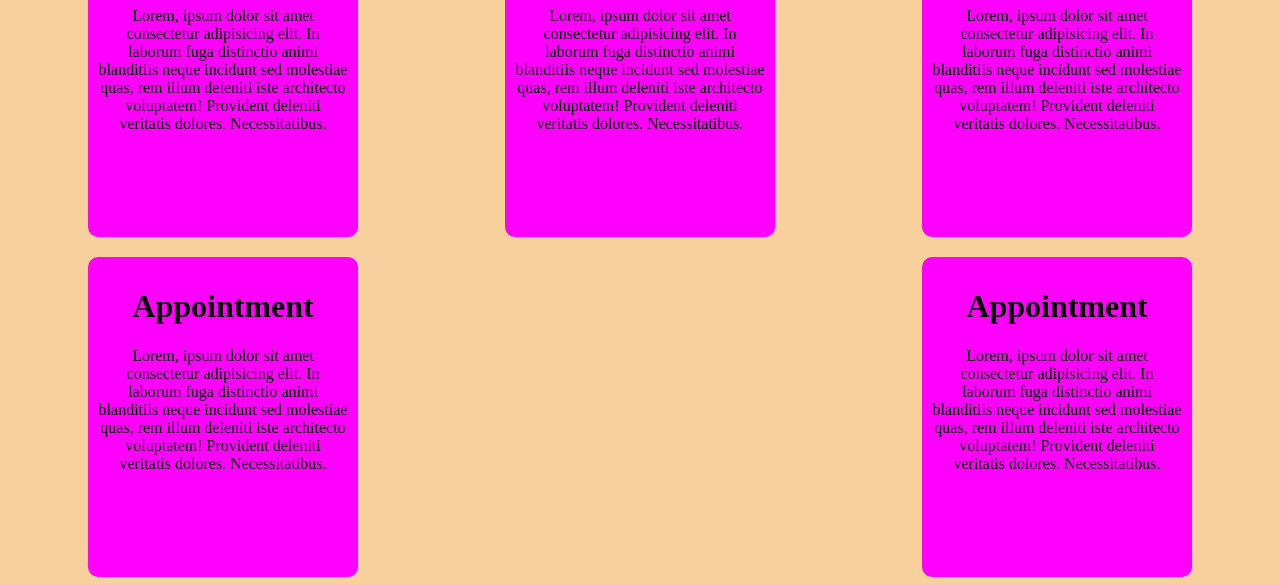
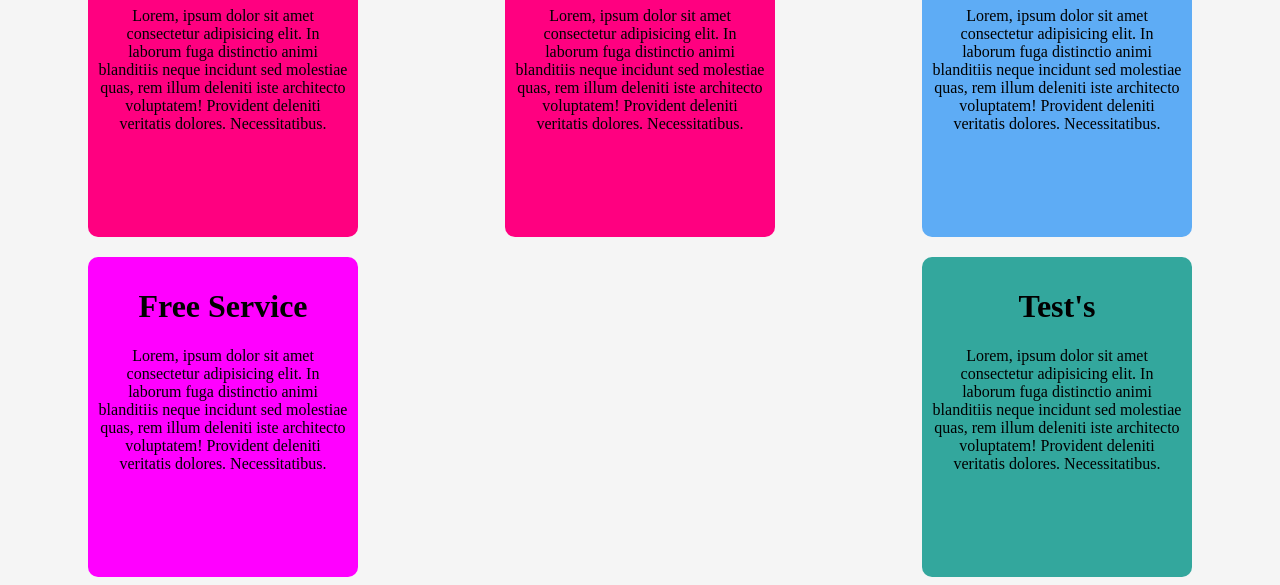
Before and after one commit to TasinLunatic/HTML_project, a plain HTML site: page Html and css/Service.html in a window 1280 px wide. Shown: the part 543-1128 px from the top of the page. Drawn offline with Linux system fonts and the light colour scheme.

Commit message:
color correction

```diff
--- a/Html and css/Service.css
+++ b/Html and css/Service.css
@@ -1,5 +1,5 @@
 body{
-    background-color: rgb(248, 208, 158);
+    background-color: whitesmoke;
 }
 
 
@@ -34,7 +34,43 @@ body{
 .four{
     width: 250px;
     height: 300px;
+    background-color: rgb(255, 0, 128);
+    border-radius: 10px;
+    text-align: center;
+    padding: 10px;
+
+}
+.five{
+    width: 250px;
+    height: 300px;
+    background-color:rgb(255, 0, 128);
+    border-radius: 10px;
+    text-align: center;
+    padding: 10px;
+
+}
+.six{
+    width: 250px;
+    height: 300px;
+    background-color:rgb(94, 172, 245);
+    border-radius: 10px;
+    text-align: center;
+    padding: 10px;
+
+}
+.seven{
+    width: 250px;
+    height: 300px;
     background-color: rgb(255, 0, 255);
+    border-radius: 10px;
+    text-align: center;
+    padding: 10px;
+
+}
+.eight{
+    width: 250px;
+    height: 300px;
+    background-color:  rgb(51, 167, 157);
     border-radius: 10px;
     text-align: center;
     padding: 10px;
--- a/Html and css/Service.html
+++ b/Html and css/Service.html
@@ -5,6 +5,7 @@
     <meta name="viewport" content="width=device-width, initial-scale=1.0">
     <title>Document</title>
     <link rel="stylesheet" href="./Service.css">
+    <link rel="shortcut icon" href="./360_F_153653633_puFS0nYGtMON5Xp2MuRdCrps4QR92DOi.jpg" type="image/x-icon">
 </head>
 <body>
 
@@ -27,23 +28,23 @@
             <p>Lorem, ipsum dolor sit amet consectetur adipisicing elit. In laborum fuga distinctio animi blanditiis neque incidunt sed molestiae quas, rem illum deleniti iste architecto voluptatem! Provident deleniti veritatis dolores. Necessitatibus.</p>
         </div>
 
-        <div class="four">
-            <h1>Appointment</h1>
+        <div class="five">
+            <h1>Primary Care</h1>
             <p>Lorem, ipsum dolor sit amet consectetur adipisicing elit. In laborum fuga distinctio animi blanditiis neque incidunt sed molestiae quas, rem illum deleniti iste architecto voluptatem! Provident deleniti veritatis dolores. Necessitatibus.</p>
         </div>
 
-        <div class="four">
-            <h1>Appointment</h1>
+        <div class="six">
+            <h1>Emergency Case</h1>
             <p>Lorem, ipsum dolor sit amet consectetur adipisicing elit. In laborum fuga distinctio animi blanditiis neque incidunt sed molestiae quas, rem illum deleniti iste architecto voluptatem! Provident deleniti veritatis dolores. Necessitatibus.</p>
         </div>
 
-        <div class="four">
-            <h1>Appointment</h1>
+        <div class="seven">
+            <h1>Free Service</h1>
             <p>Lorem, ipsum dolor sit amet consectetur adipisicing elit. In laborum fuga distinctio animi blanditiis neque incidunt sed molestiae quas, rem illum deleniti iste architecto voluptatem! Provident deleniti veritatis dolores. Necessitatibus.</p>
         </div>
 
-        <div class="four">
-            <h1>Appointment</h1>
+        <div class="eight">
+            <h1>Test's</h1>
             <p>Lorem, ipsum dolor sit amet consectetur adipisicing elit. In laborum fuga distinctio animi blanditiis neque incidunt sed molestiae quas, rem illum deleniti iste architecto voluptatem! Provident deleniti veritatis dolores. Necessitatibus.</p>
         </div>
 
--- a/Html and css/style.css
+++ b/Html and css/style.css
@@ -23,10 +23,11 @@ body{
 
 }
 .media{
-
+    background-color: white;
     display: flex;
     justify-content:end;
     margin-right: 20px;
+    margin-left:20px ;
     gap: 25px;
     cursor: pointer;
 
```
Also changed, not shown: Html and css/About.html (+1 -0 lines), Html and css/Create.html (+1 -0 lines), Html and css/Sign.html (+1 -0 lines).
